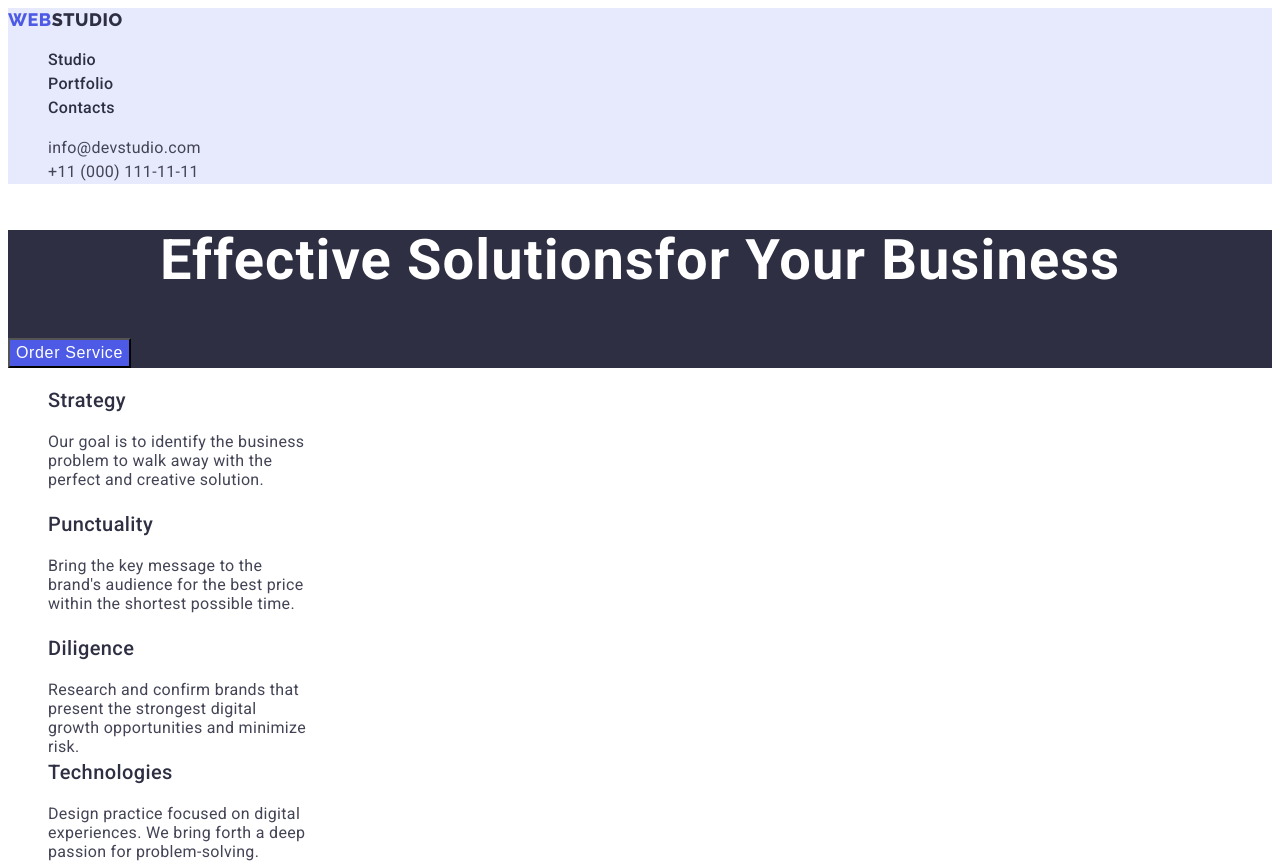
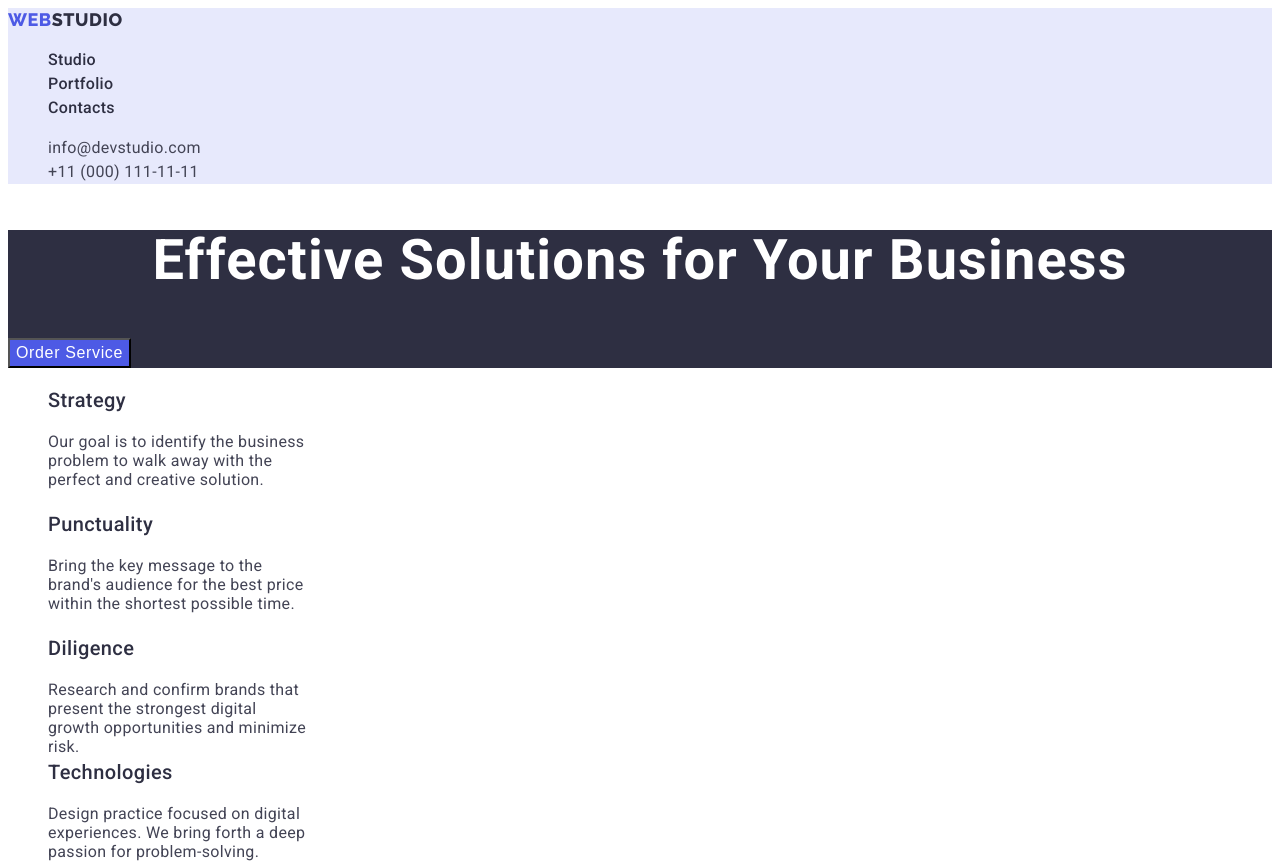
Before and after one commit to ymimemsm/goit-markup-hw-01-02, a plain HTML site: page index.html in a window 1280 px wide. Shown: the top 867 px of the page. Drawn offline with Linux system fonts and the light colour scheme.

Commit message:
First page 2d hw completed

```diff
--- a/index.html
+++ b/index.html
@@ -36,7 +36,7 @@
     <main>
       <!-- 1111First section  HERO-->
       <section class="Section1">
-        <h1 class="Section1-h">Effective Solutionsfor Your Business</h1>
+        <h1 class="Section1-h">Effective Solutions for Your Business</h1>
         <button class="Button-BG" type="button">Order Service</button>
       </section>
       <!-- 2222Second section STRATEGY-->
```
